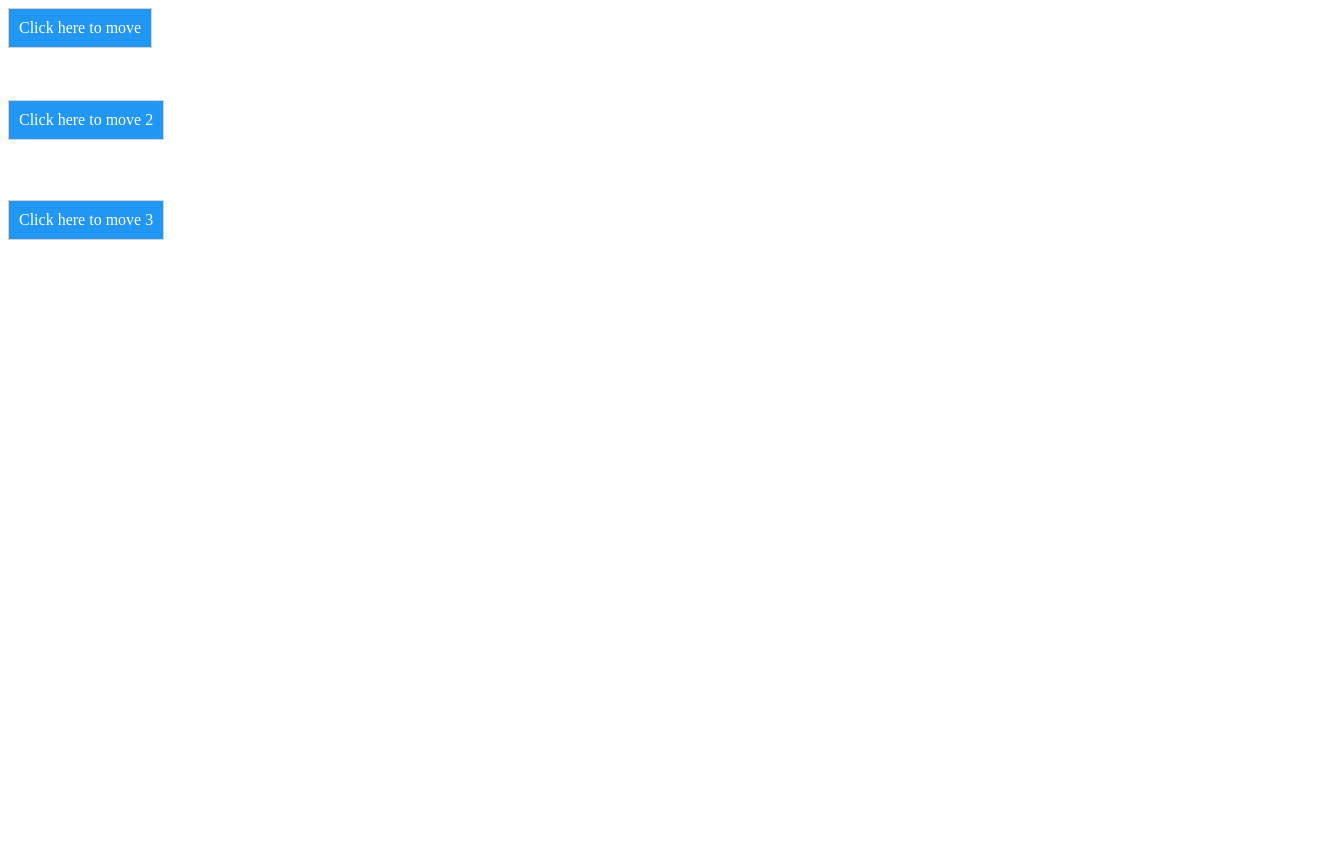
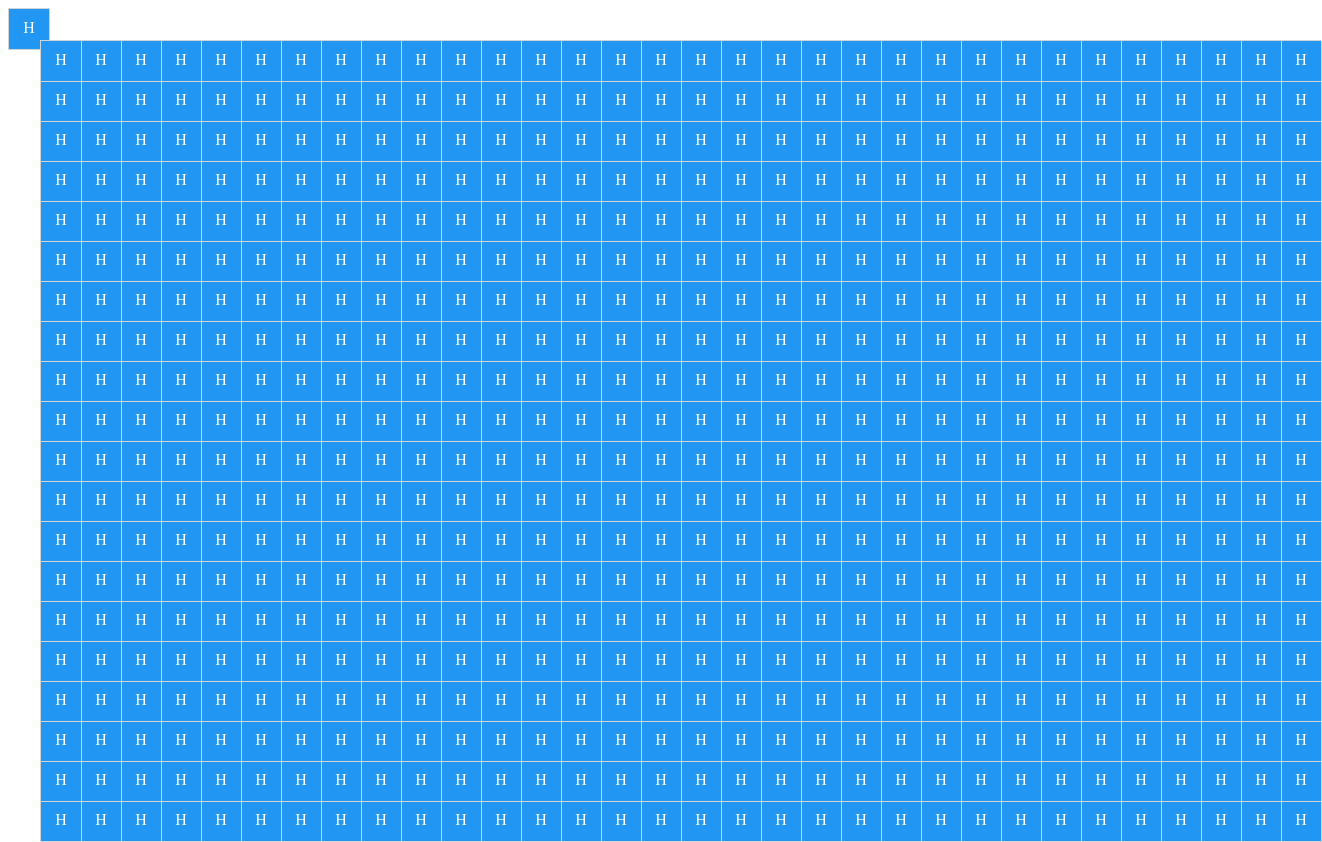
Before and after one commit to slienlaffa/alchemy, a website: page index.html in a window 1280 px wide. Shown: the whole page, 1322 px wide, since content can reach past the window. Before the commit the page ends 800 px from the top, so only its background shows below. Drawn offline with Linux system fonts and the light colour scheme.

Commit message:
genera los elementos en la pantalla

```diff
--- a/index.html
+++ b/index.html
@@ -9,6 +9,8 @@
   padding: 10px;
   background-color: #2196F3;
   color: #fff;
+  width: 20px;
+  height: 20px;
 }
 .fused{
   background-color: #2222ff;
@@ -17,19 +19,12 @@
 <body>
 
 <div id="element" class="element">
-  Click here to move
-</div>
-<div id="element2" class="element" style="top: 100px;">
-  Click here to move 2
-</div>
-<div id="element3" class="element" style="top: 200px;">
-  Click here to move 3
+  H
 </div>
 <script>
+
 //Make the DIV element draggagle:
 dragElement(document.getElementById("element"));
-dragElement(document.getElementById("element2"));
-dragElement(document.getElementById("element3"));
 
 function dragElement(elmnt) {
   var pos1 = 0, pos2 = 0, pos3 = 0, pos4 = 0;
@@ -75,6 +70,41 @@ function dragElement(elmnt) {
       elmnt.style.display = 'none'; // Oculta el elemento arrastrado
   }
   }
+
+  // Agregar en lugares aleatorios
+  const imgPoss = [];
+  const size = 40
+
+
+  let maxX, maxY;
+
+  function placeElement(x,y) {
+      const imgSrc = imgPoss.length;
+      const parser = new DOMParser();
+
+
+          var link = `<div id="element${imgSrc}" class="element" style="left: ${x}px; top: ${y}px;">H</div>`;
+
+        // Parse the element string
+        const doc = parser.parseFromString(link, 'text/html');
+        const element = doc.body.firstChild;
+        document.body.appendChild(element)
+
+          imgPoss.push({x, y}); // record all img positions esto no es necesario, cambiarlo por una variable que lleve la cuenta
+          dragElement(element);
+
+  }
+
+  // Hay que mover esto fuera de la funcion dragElement()
+  onload = function() {
+      maxX = innerWidth;
+      maxY = innerHeight;
+      for(let x = maxX; x > 0; x -= size){
+        for(let y = maxY; y > 0; y -= size){
+          placeElement(x,y)
+        }
+      }
+  }
 }
 </script>
 
```
Also changed, not shown: 1 other file.
